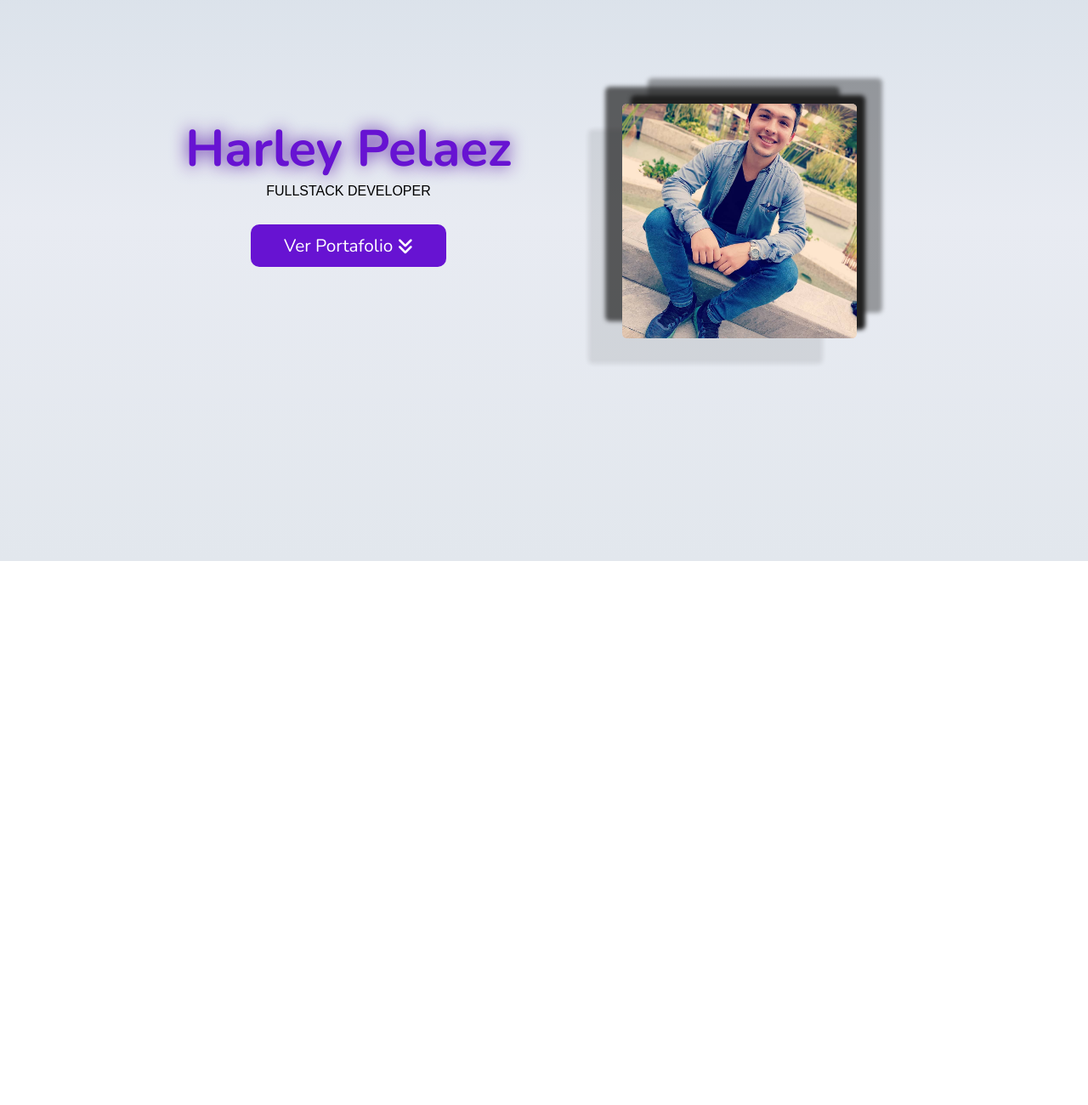
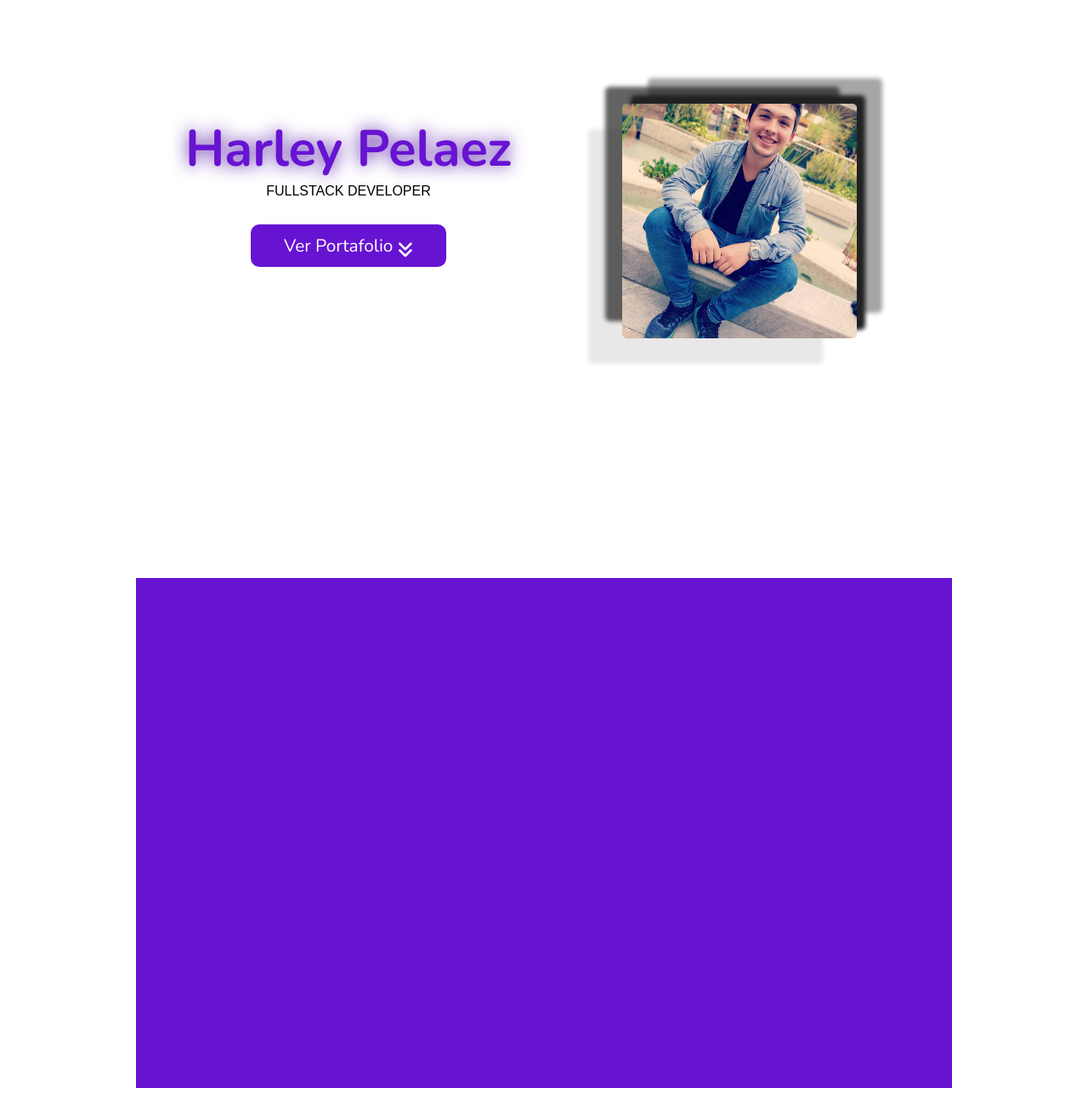
Before and after one commit to HarleyPelaezTellez/cvharleypelaez, a plain HTML site: page cv/index.html in a window 1280 px wide. Shown: the part 140-1440 px from the top of the page at 85% size. Before the commit the page ends 800 px from the top, so only its background shows below. Drawn offline with nearby package versions, Linux system fonts and the light colour scheme; a web font is replaced by a local one.

Commit message:
+ custom

```diff
--- a/cv/css/style.css
+++ b/cv/css/style.css
@@ -13,9 +13,14 @@
     align-items: center;
     margin: auto;
     margin: auto;
-    background: linear-gradient(to bottom, #D5DEE7 0%, #E8EBF2 50%, #E2E7ED 100%), linear-gradient(to bottom, rgba(0,0,0,0.02) 50%, rgba(255,255,255,0.02) 61%, rgba(0,0,0,0.02) 73%), linear-gradient(33deg, rgba(255,255,255,0.20) 0%, rgba(0,0,0,0.20) 100%);
-    background-blend-mode: normal,color-burn;
+}
 
+.container{
+    width: 960px;
+    height: 600px;
+    display: flex;
+    margin: 20px auto;
+    background-color: #6713d2;
 }
 
 .content{
@@ -33,6 +38,10 @@
     justify-content: center;
     text-align: center;
 
+}
+
+a{
+    scroll-behavior: smooth;
 }
 
 .container__title div{
@@ -69,7 +78,7 @@
 }
 
 .fa-solid{
-    animation: arrow_down 2s infinite;
+    animation: flotar 5s infinite;
     transition: animation 1s ease-in-out;
 }
 
@@ -78,7 +87,7 @@
     height: auto;
     margin: auto;
     border-radius: 2%;
-    animation: flotar 5s ease-in-out infinite;
+    animation: coolors 5s ease-in-out infinite;
 }
 
 .title{
@@ -91,7 +100,7 @@
     color: red;
 }
 
-/* @keyframes flotar {
+@keyframes flotar {
     0% {
         transform: translateY(5px);
     }
@@ -107,8 +116,8 @@
     100%{
         transform: translateY(5px);
     }
-} */
-@keyframes flotar {
+}
+@keyframes coolors {
     0% {
         box-shadow: 10px -10px 5px rgba(33, 33, 33, 1), -20px -20px 5px rgba(33, 33, 33, 0.7), 30px -30px 5px rgba(33, 33, 33, 0.4), -40px 30px 5px rgba(33, 33, 33, 0.1);
     }
@@ -132,11 +141,11 @@
     }
 }
 
-@keyframes arrow_down {
+/* @keyframes arrow_down {
     from{
         transform: translateY(-5px);
     }
     to{
         transform: translateY(2px);
     }
-}
+} */
--- a/cv/index.html
+++ b/cv/index.html
@@ -34,12 +34,17 @@
                     <div>
                         <h1 class="title">Harley Pelaez</h1>
                         <p>FullStack Developer</p>
-                        <button>Ver Portafolio <i class="fa-solid fa-angles-down"></i></button>
+                        <a href="#projects"><button>Ver Portafolio <i class="fa-solid fa-angles-down"></i></button></a>
                     </div>
                 </div>
                 <img class="img-profile" src="perfil.jpg" alt="Foto de perfil Harley">
             </div>
         </div>
     </header>
+    <section id="projects" class="projects container">
+        <div class="content">
+
+        </div>
+    </section>
 </body>
 </html>
```
